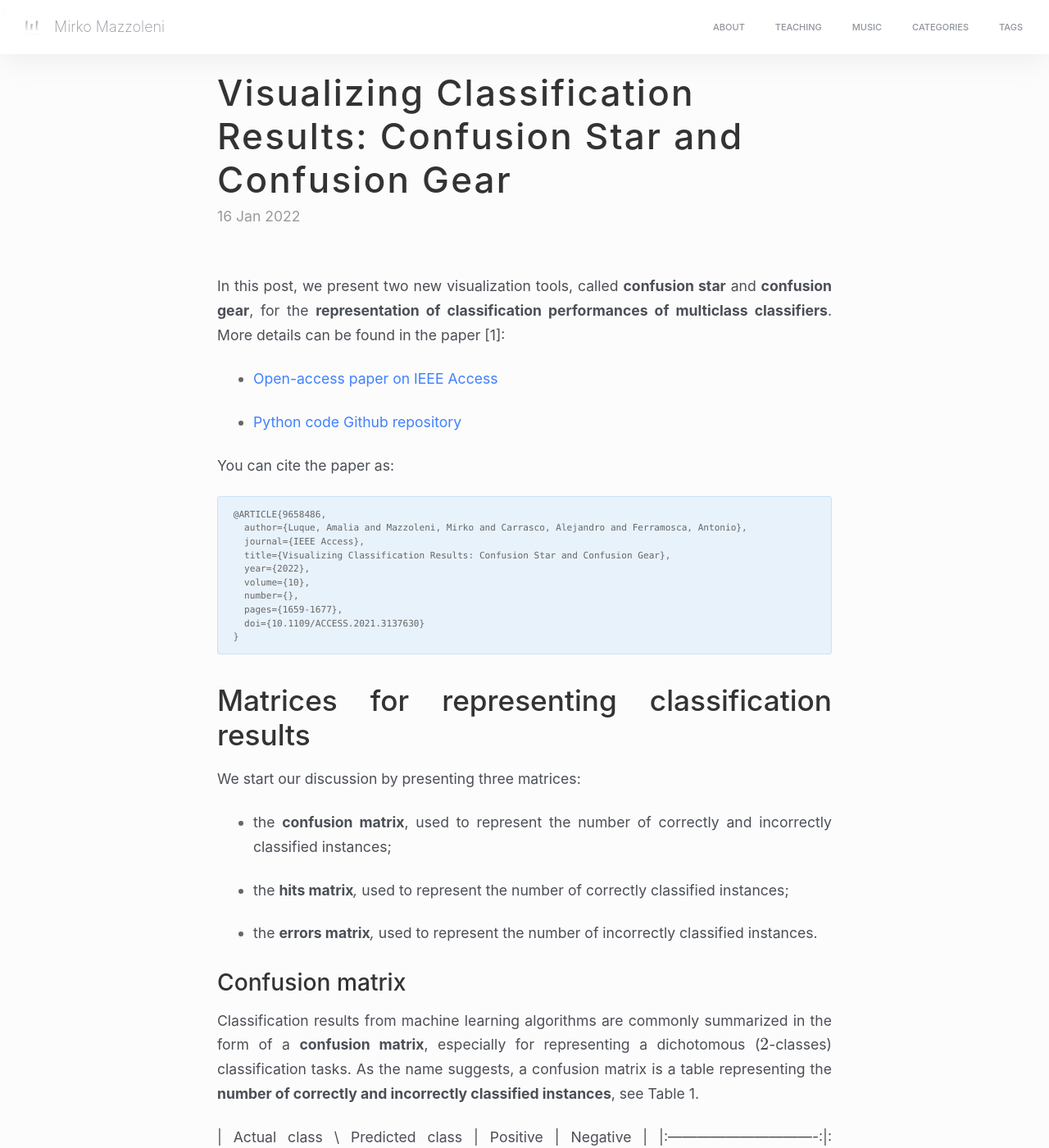
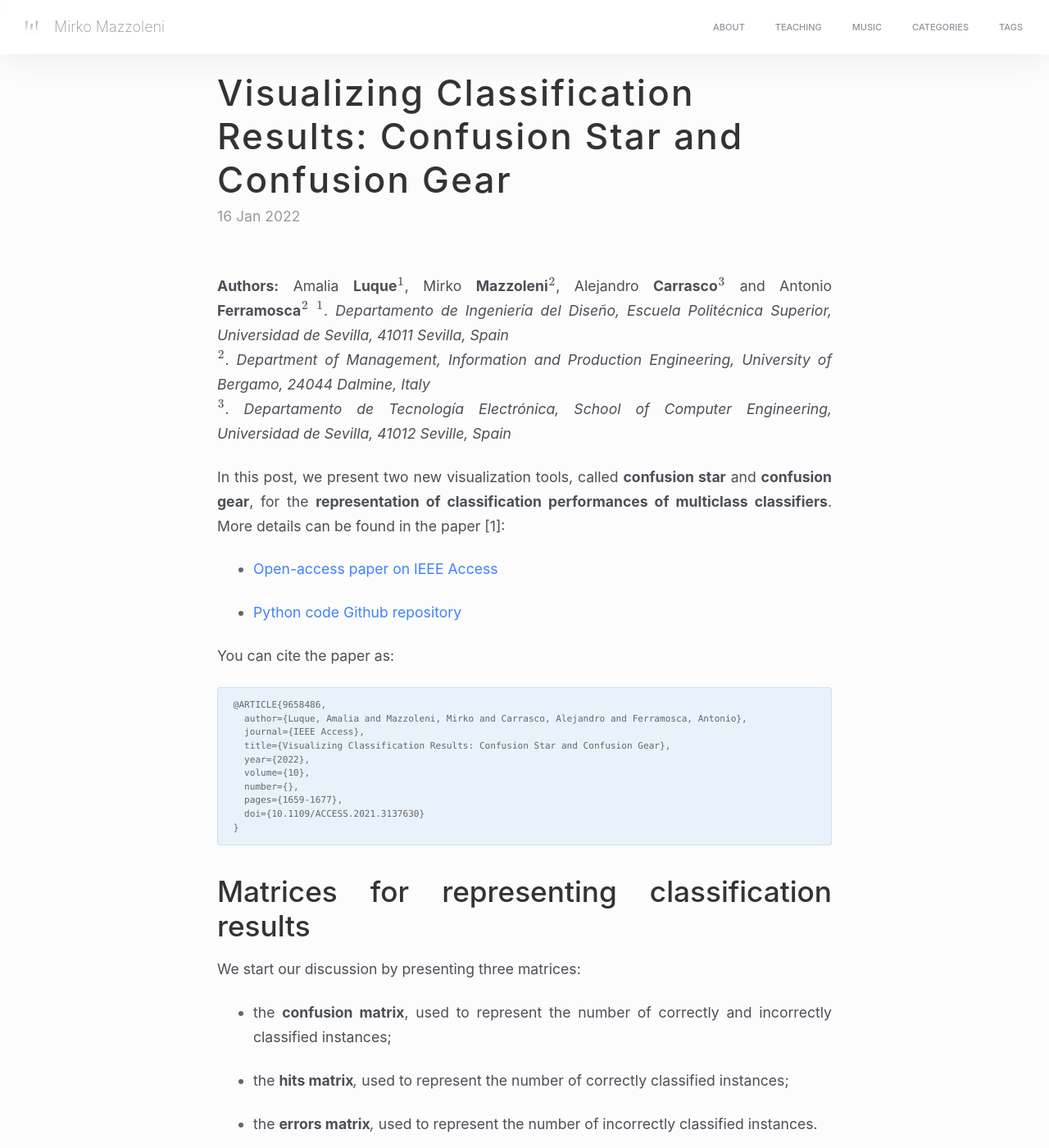
Before and after one commit to MirkoMazzoleni/MirkoMazzoleni.github.io, a Jekyll site: the page built from _posts/2022-01-16-confusion_gears.md, in a window 1280 px wide and 1400 px high. Shown: the whole window at 82% size. Built offline with Jekyll 4.4.1, drawn with Linux system fonts in a browser that asks for light colours; nearby versions of some CDN libraries; formulas are drawn with MathJax 3; some of the changed text lies outside the part shown.

Commit message:
updated some text

```diff
--- a/_posts/2022-01-16-confusion_gears.md
+++ b/_posts/2022-01-16-confusion_gears.md
@@ -12,14 +12,11 @@ post-card-type: image
 card-image: ../images/2021-12-22-IEEE_ACCESS_confusion_gears/confusion_gear.png
 ---
 
-<!--
-# Visualizing Classification Results: Confusion Star and Confusion Gear
+ **Authors:** Amalia **Luque**$$^1$$, Mirko **Mazzoleni**$$^2$$, Alejandro **Carrasco**$$^3$$ and Antonio **Ferramosca**$$^2$$
+$$^1$$. *Departamento de Ingeniería del Diseño, Escuela Politécnica Superior, Universidad de Sevilla, 41011 Sevilla, Spain* \
+$$^2$$. *Department of Management, Information and Production Engineering, University of Bergamo, 24044 Dalmine, Italy*\
+$$^3$$. *Departamento de Tecnología Electrónica, School of Computer Engineering, Universidad de Sevilla, 41012 Seville, Spain*
 
-| **Authors:** Amalia **Luque**^1^, Mirko **Mazzoleni**^2^, Alejandro **Carrasco**^3^and Antonio **Ferramosca**^2^
-| ~1*. Departamento de Ingenieria del Diseno, Escuela Politecnica Superior, Universidad de Sevilla, 41011 Sevilla, Spain*~
-| ~2. *Department of Management, Information and Production Engineering, University of Bergamo, 24044 Dalmine, Italy*\~~
-| ~3. *Departamento de Tecnolog?a Electr?nica, School of Computer Engineering, Universidad de Sevilla, 41012 Seville, Spain*\~~
--->
 In this post, we present two new visualization tools, called **confusion star** and **confusion gear**, for the **representation of classification performances of multiclass classifiers**. More details can be found in the paper \[1\]:
 
 -   [Open-access paper on IEEE Access](https://ieeexplore.ieee.org/stamp/stamp.jsp?tp=&arnumber=9658486)
@@ -53,10 +50,7 @@ We start our discussion by presenting three matrices:
 
 Classification results from machine learning algorithms are commonly summarized in the form of a **confusion matrix**, especially for representing a dichotomous ($$2$$-classes) classification tasks. As the name suggests, a confusion matrix is a table representing the **number of correctly and incorrectly classified instances**, see Table 1.
 
-| Actual class \\ Predicted class |       Positive       |       Negative       |
-|:-------------------------------:|:--------------------:|:--------------------:|
-|          **Positive**           | True Positives (TP)  | False Negatives (FN) |
-|          **Negative**           | False Positives (FP) | True Negatives (TN)  |
+![]({{ site.baseurl }}/images/2022-01-16-confusion_gears/confusion_matrix.jpg)<!-- -->
 *Table 1: Binary confusion matrix for a $$2$$-classes classification task*
 
 In the two-classes case, this matrix representation is visually effective: it is immediately clear if the classifier is performing well, as **the number of false positives and false negatives should be as low as possible.**
```
Also changed, not shown: images/2022-01-16-confusion_gears/confusion_matrix.jpg (added).
